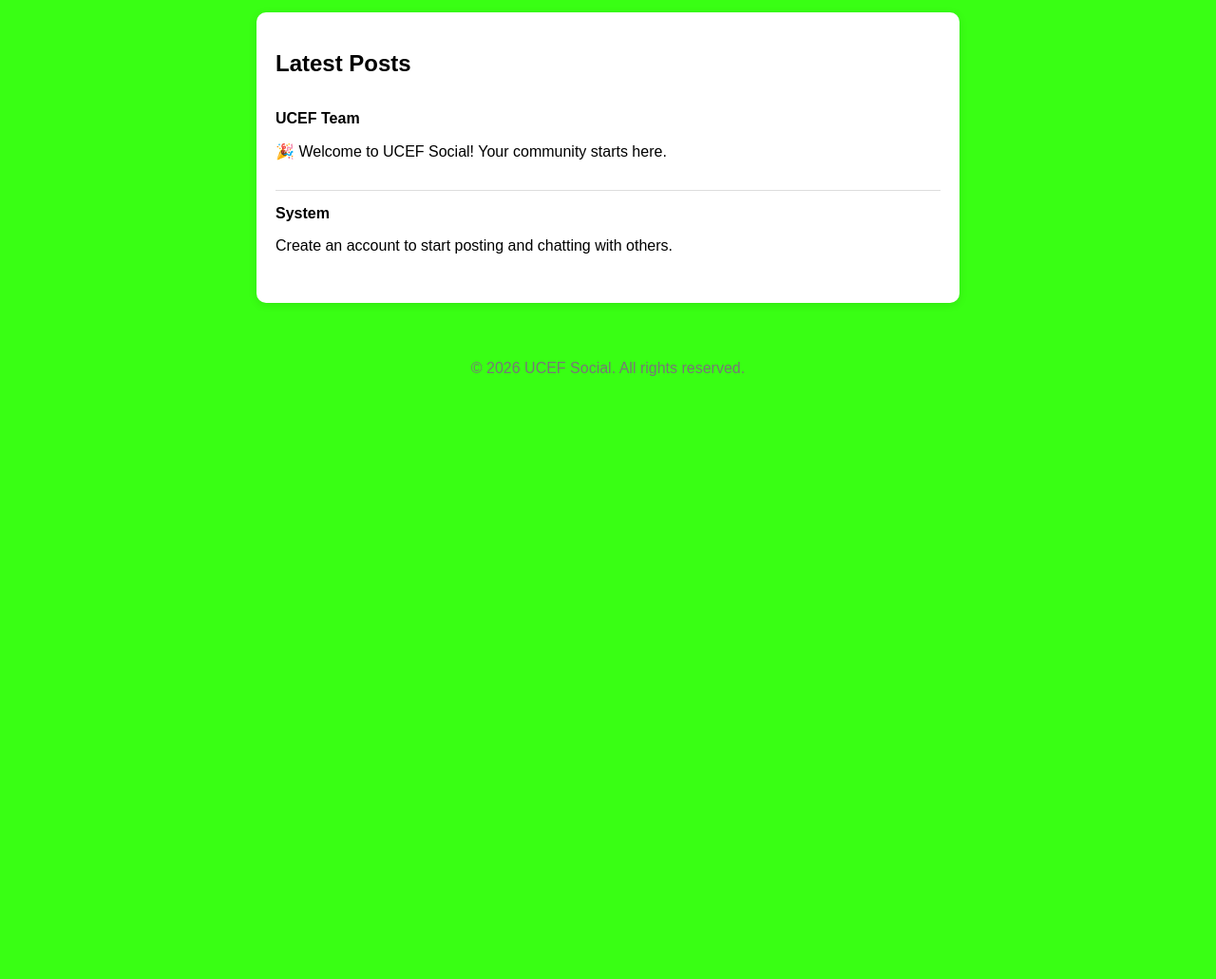
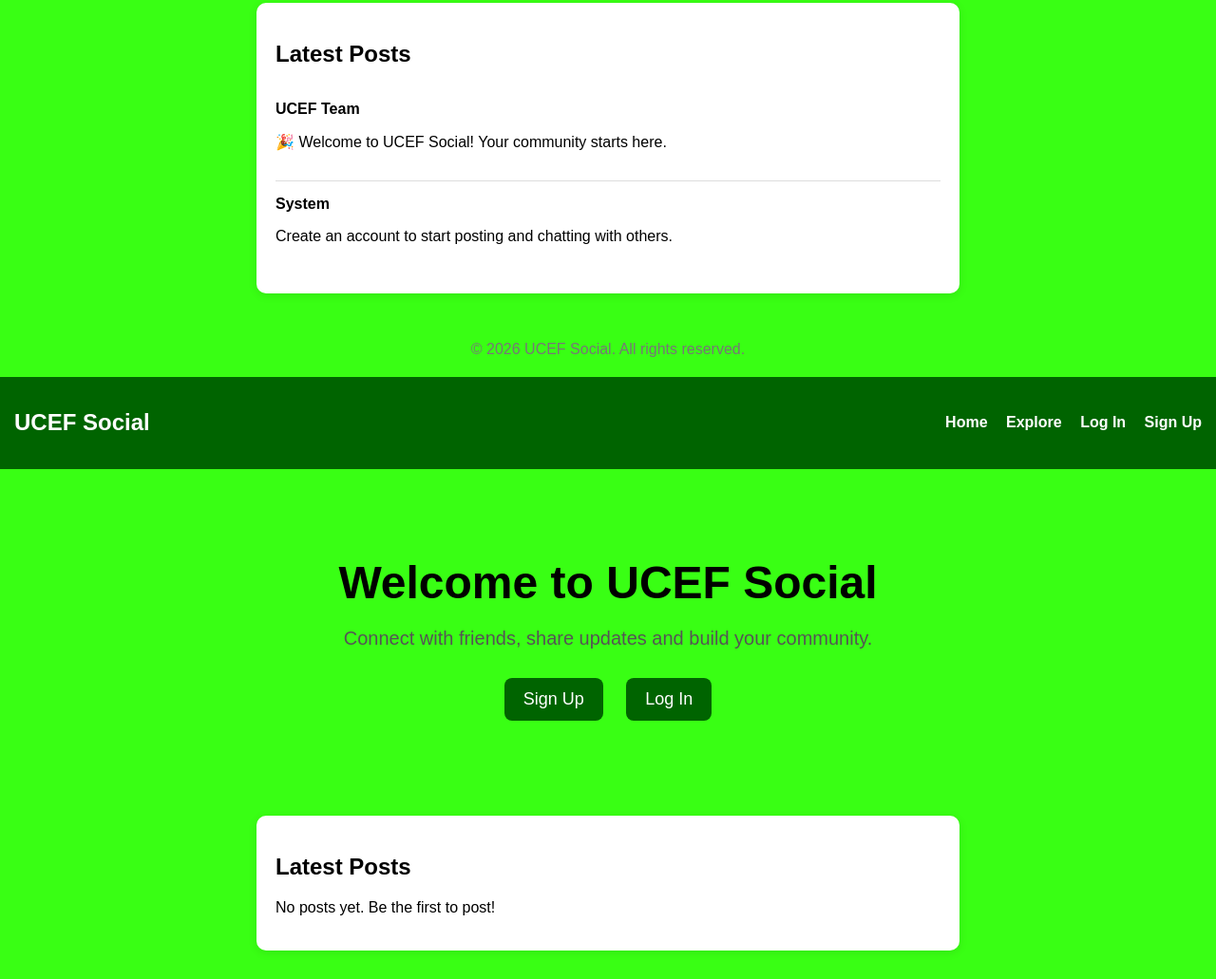
Before and after one commit to lastreaity46-ops/Ucef-social-2.0, a plain HTML site: page index.html in a window 1280 px wide. Shown: the part 556-1587 px from the top of the page at 95% size. Before the commit the page ends 973 px from the top, so only its background shows below. Drawn offline with Linux system fonts and the light colour scheme.

Commit message:
Update index.html

```diff
--- a/index.html
+++ b/index.html
@@ -153,3 +153,84 @@
 
 </body>
 </html>
+<!DOCTYPE html>
+<html lang="en">
+<head>
+<meta charset="UTF-8">
+<meta name="viewport" content="width=device-width, initial-scale=1.0">
+<title>UCEF Social</title>
+
+<style>
+body{
+    margin:0;
+    font-family:Arial,sans-serif;
+    background:#39FF14;
+}
+
+header{
+    background:#006400;
+    color:white;
+    padding:15px;
+    display:flex;
+    justify-content:space-between;
+    align-items:center;
+}
+
+nav a{
+    color:white;
+    text-decoration:none;
+    margin-left:15px;
+}
+
+.hero{
+    text-align:center;
+    padding:60px 20px;
+}
+
+button{
+    background:#006400;
+    color:white;
+    border:none;
+    padding:12px 20px;
+    border-radius:8px;
+    cursor:pointer;
+}
+
+.feed{
+    background:white;
+    max-width:700px;
+    margin:30px auto;
+    padding:20px;
+    border-radius:10px;
+}
+</style>
+
+</head>
+<body>
+
+<header>
+<h2>UCEF Social</h2>
+
+<nav>
+<a href="index.html">Home</a>
+<a href="explore.html">Explore</a>
+<a href="login.html">Log In</a>
+<a href="signup.html">Sign Up</a>
+</nav>
+</header>
+
+<div class="hero">
+<h1>Welcome to UCEF Social</h1>
+<p>Connect with friends, share updates and build your community.</p>
+
+<button>Sign Up</button>
+<button>Log In</button>
+</div>
+
+<div class="feed">
+<h2>Latest Posts</h2>
+<p>No posts yet. Be the first to post!</p>
+</div>
+
+</body>
+</html>
```
